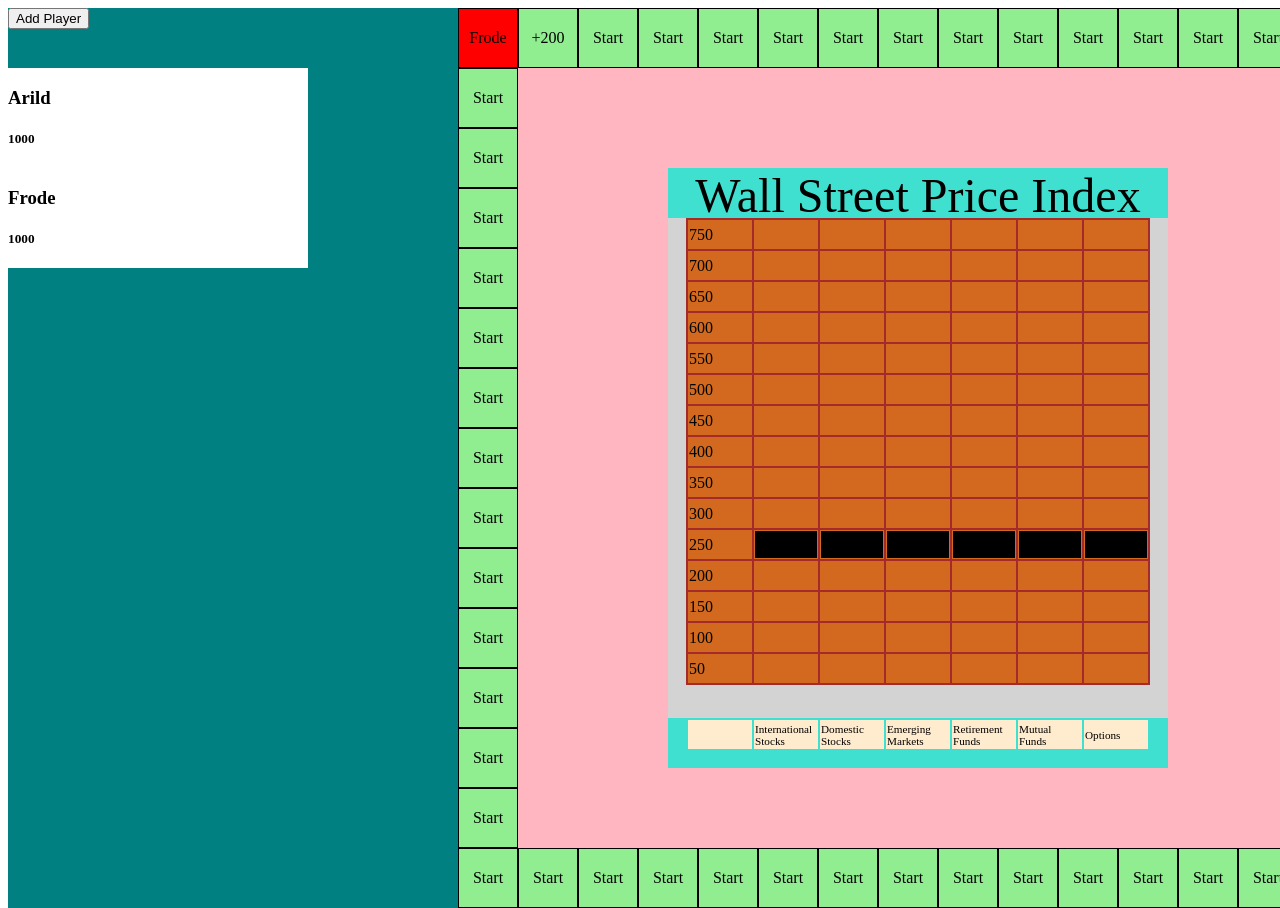
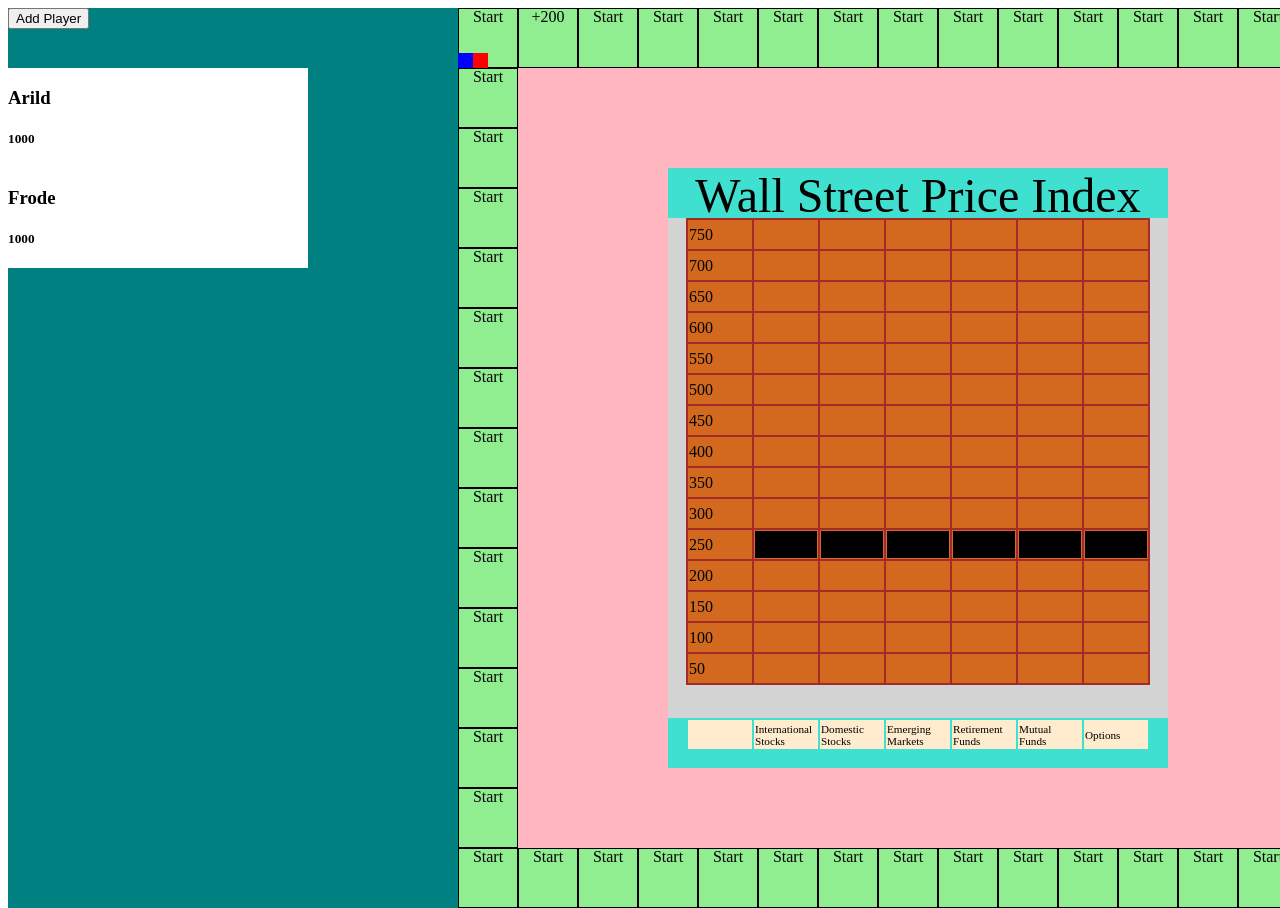
Before and after one commit to arildandreassen/mygame, a React (Create React App) app: page / in a window 1280 px wide. Shown: the top 908 px of the page. Built offline with nearby package versions, Linux system fonts and the light colour scheme.

Commit message:
supporting multiple players on the same tile

```diff
--- a/src/components/wallstreet/Board/BoardTile.jsx
+++ b/src/components/wallstreet/Board/BoardTile.jsx
@@ -6,6 +6,7 @@
   let style;
   let tileText;
   let classes = "boardtile";
+  let whoIsOnTile = [];
   const players = props.players;
 
   const tile = tiles.find((tile) => tile.location == props.tileId);
@@ -13,10 +14,7 @@
 
   players.forEach((player) => {
     if (parseInt(props.tileId) == player.location) {
-      style = {
-        backgroundColor: player.color,
-      };
-      tileText = player.name;
+      whoIsOnTile.push({ name: player.name, color: player.color });
     }
   });
 
@@ -31,7 +29,12 @@
         props.onMouseLeave(props);
       }}
     >
-      {tileText}
+      <div>{tileText}</div>
+      <div className={"playerLocation"}>
+        {whoIsOnTile.map((who) => {
+          return <div style={{ backgroundColor: who.color }}></div>;
+        })}
+      </div>
     </div>
   );
 };
--- a/src/style/wallstreet/boardtile.css
+++ b/src/style/wallstreet/boardtile.css
@@ -5,10 +5,24 @@
   float: left;
   box-shadow: 0px 0px 0px 1px black inset;
   text-align: center;
-  line-height: 60px;
+  position: relative;
+  /* line-height: 60px; */
 }
 
 .boardtile:hover {
   background-color: white;
   float: left;
 }
+
+.playerLocation {
+  width: 60px;
+  height: 15px;
+  position: absolute;
+  bottom: 0px;
+}
+
+.playerLocation div {
+  width: 15px;
+  height: 15px;
+  float: left;
+}
```
